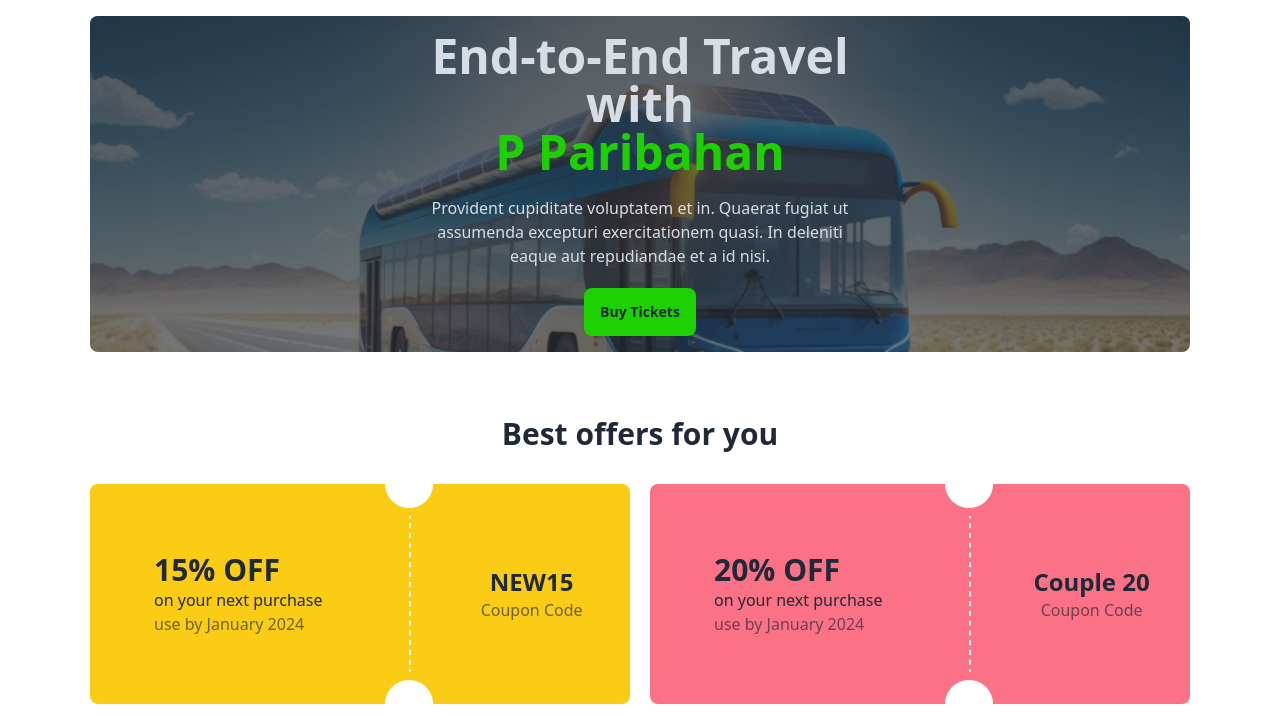
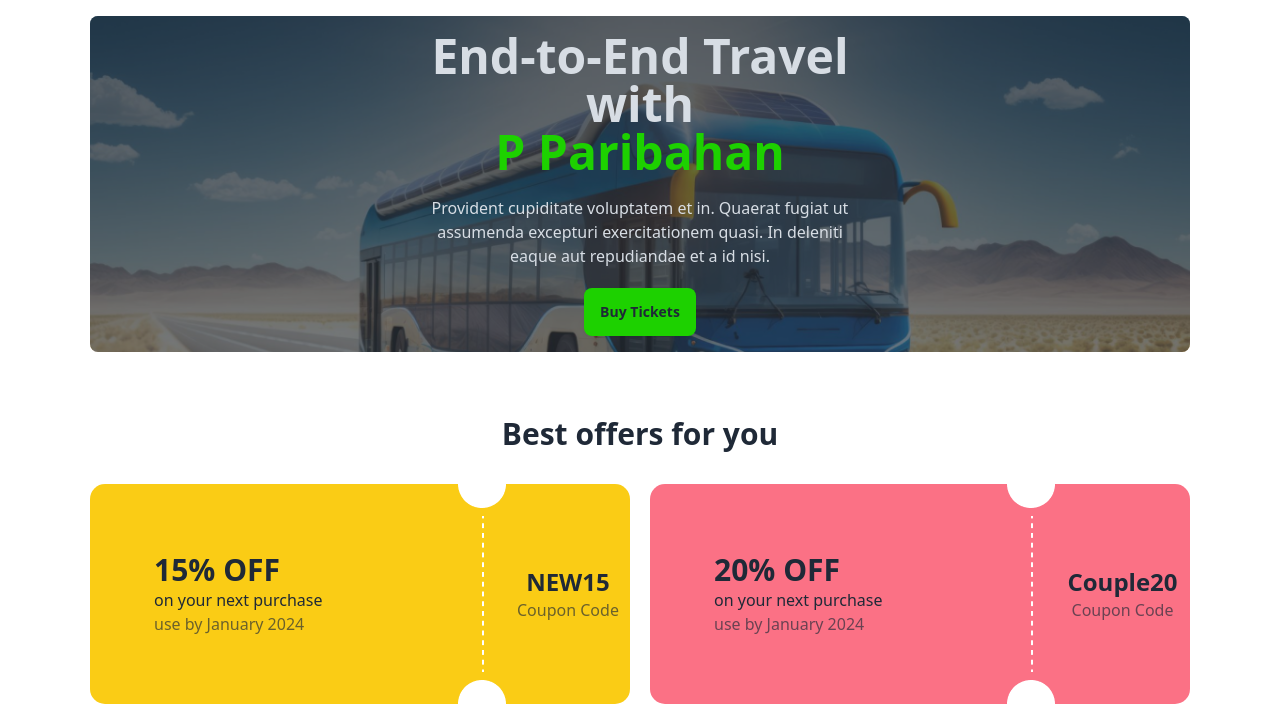
Before and after one commit to Mazed1314/B9A5-smart-ticketing, a plain HTML site: page index.html in a window 1280 px wide. Shown: the part 84-800 px from the top of the page. Drawn offline with nearby package versions, Linux system fonts and the light colour scheme.

Commit message:
some changes in offer section

```diff
--- a/index.html
+++ b/index.html
@@ -110,8 +110,8 @@
     <section class="my-16 text-center px-2.5 lg:mx-20">
       <h2 class="text-3xl text-center font-bold">Best offers for you</h2>
       <div class="cupon-container grid grid-cols-1 md:grid-cols-2 my-8 gap-5">
-        <div class="cupon-15 bg-yellow-400 rounded-lg flex">
-          <div class="w-3/5 flex flex-col text-left justify-center">
+        <div class="cupon-15 bg-yellow-400 rounded-[15px] flex">
+          <div class="w-9/12 flex flex-col text-left justify-center">
             <div class="pl-8 ml-8">
               <h2 class="font-extrabold text-3xl">15% OFF</h2>
               <p>
@@ -121,13 +121,13 @@
             </div>
           </div>
           <img src="images/cupon-devider.png" class="h-auto" alt="" />
-          <div class="w-2/5 flex flex-col justify-center items-center">
+          <div class="w-3/12 flex flex-col justify-center items-center px-2">
             <h2 class="font-bold text-2xl">NEW15</h2>
             <p class="opacity-65">Coupon Code</p>
           </div>
         </div>
-        <div class="cupon-20 bg-rose-400 rounded-lg flex">
-          <div class="w-3/5 flex flex-col text-left justify-center">
+        <div class="cupon-20 bg-rose-400 rounded-[15px] flex">
+          <div class="w-9/12 flex flex-col text-left justify-center">
             <div class="pl-8 ml-8">
               <h2 class="font-extrabold text-3xl">20% OFF</h2>
               <p>
@@ -137,8 +137,8 @@
             </div>
           </div>
           <img src="images/cupon-devider.png" class="h-auto" alt="" />
-          <div class="w-2/5 flex flex-col justify-center items-center">
-            <h2 class="font-bold text-2xl">Couple 20</h2>
+          <div class="w-3/12 flex flex-col justify-center items-center px-4">
+            <h2 class="font-bold text-2xl">Couple20</h2>
             <p class="opacity-65">Coupon Code</p>
           </div>
         </div>
```
